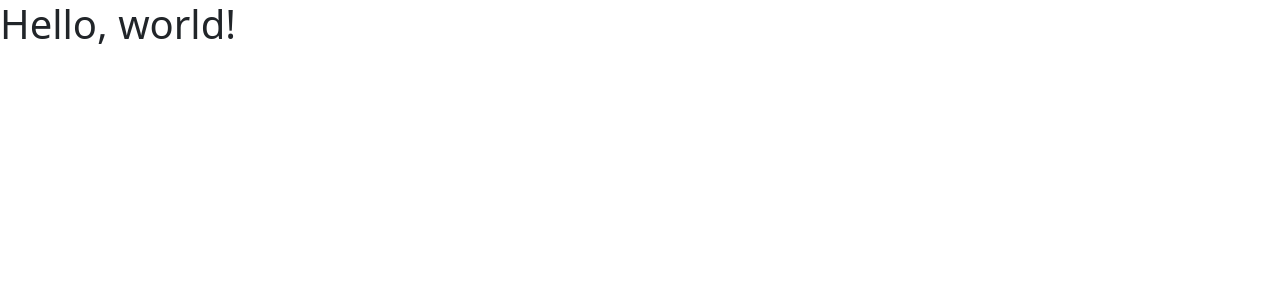
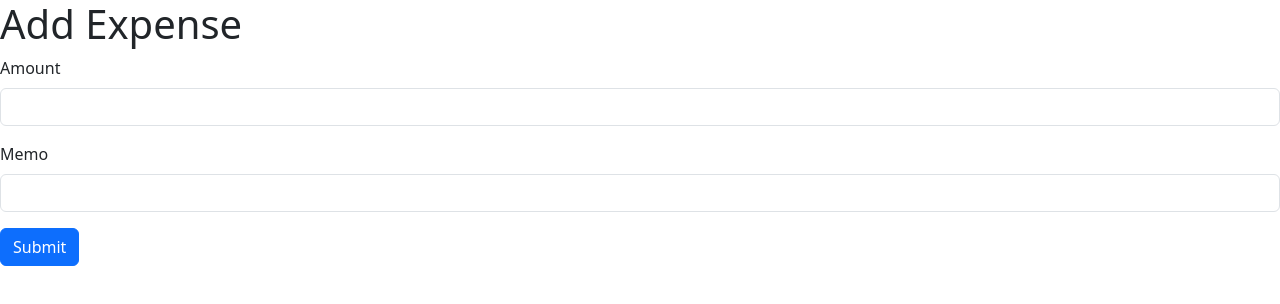
Before and after one commit to racheldesa/myBudget, a plain HTML site: page index.html in a window 1280 px wide. Drawn offline with nearby package versions, Linux system fonts and the light colour scheme.

Commit message:
Expense page - amount + memo input fields; no func

```diff
--- a/index.html
+++ b/index.html
@@ -7,7 +7,18 @@
     <link href="https://cdn.jsdelivr.net/npm/bootstrap@5.3.3/dist/css/bootstrap.min.css" rel="stylesheet" integrity="sha384-QWTKZyjpPEjISv5WaRU9OFeRpok6YctnYmDr5pNlyT2bRjXh0JMhjY6hW+ALEwIH" crossorigin="anonymous">
   </head>
   <body>
-    <h1>Hello, world!</h1>
+    <h1>Add Expense</h1>
     <script src="https://cdn.jsdelivr.net/npm/bootstrap@5.3.3/dist/js/bootstrap.bundle.min.js" integrity="sha384-YvpcrYf0tY3lHB60NNkmXc5s9fDVZLESaAA55NDzOxhy9GkcIdslK1eN7N6jIeHz" crossorigin="anonymous"></script>
+    <form>
+      <div class="mb-3">
+        <label for="inputExpense" class="form-label">Amount</label>
+        <input type="number" class="form-control" id="inputExpense">
+      </div>
+      <div class="mb-3">
+        <label for="exampleInputPassword1" class="form-label">Memo</label>
+        <input type="password" class="form-control" id="exampleInputPassword1">
+      </div>
+      <button type="submit" class="btn btn-primary">Submit</button>
+    </form>
   </body>
 </html>
```
